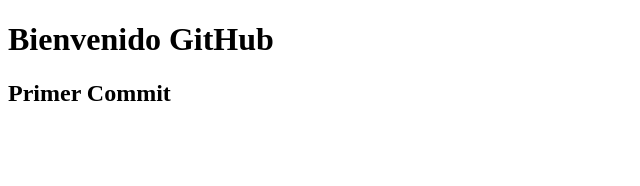
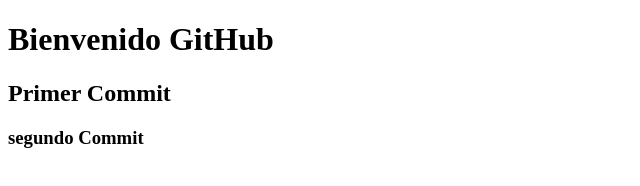
Before and after one commit to Nutzur/comi-36405, a plain HTML site: page index.html in a window 1280 px wide. Shown: the whole page, without its empty margins (0-640 px from the left). Drawn offline with Linux system fonts and the light colour scheme.

Commit message:
Segundo Commit

```diff
--- a/index.html
+++ b/index.html
@@ -11,5 +11,6 @@
 <body>
     <h1>Bienvenido GitHub</h1>
     <h2>Primer Commit</h2>
+    <h3>segundo Commit</h3>
 </body>
 </html>
```
